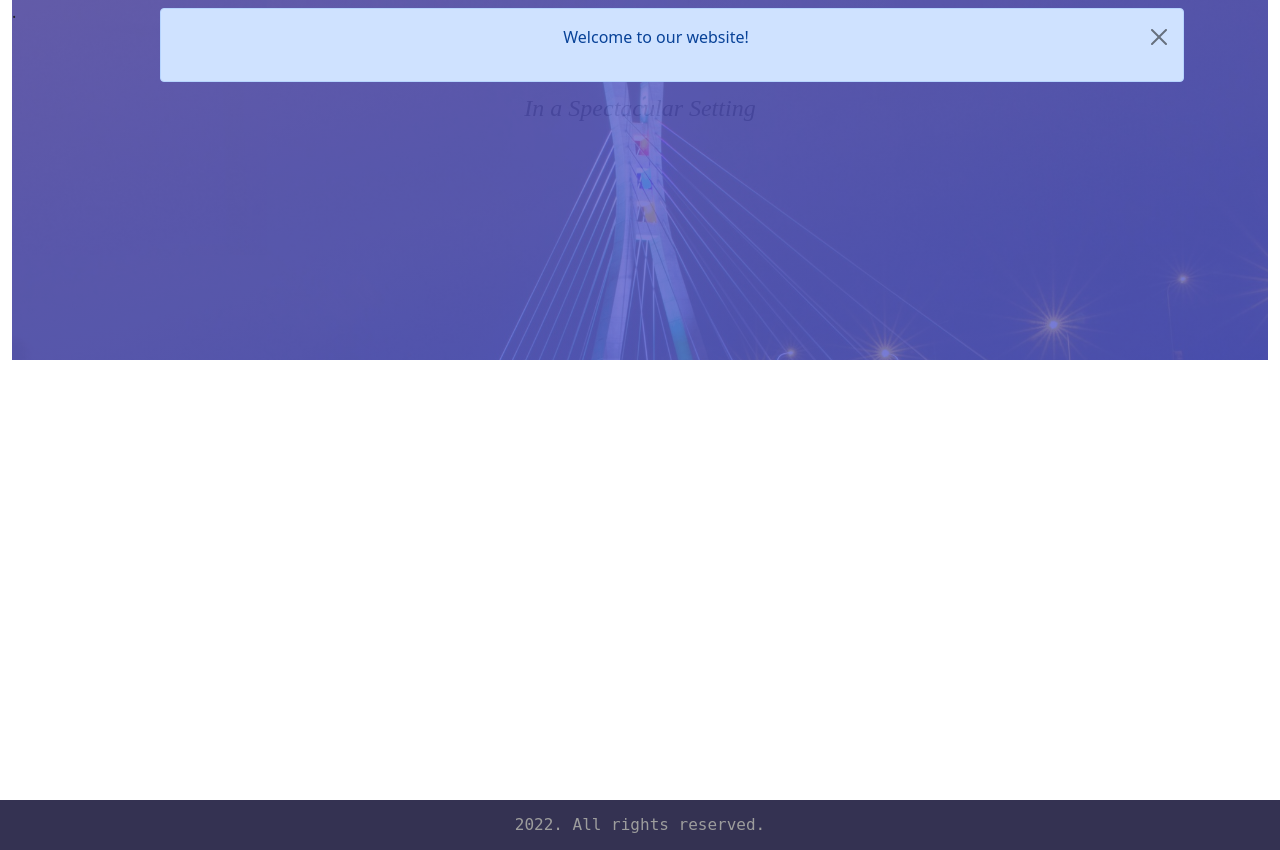
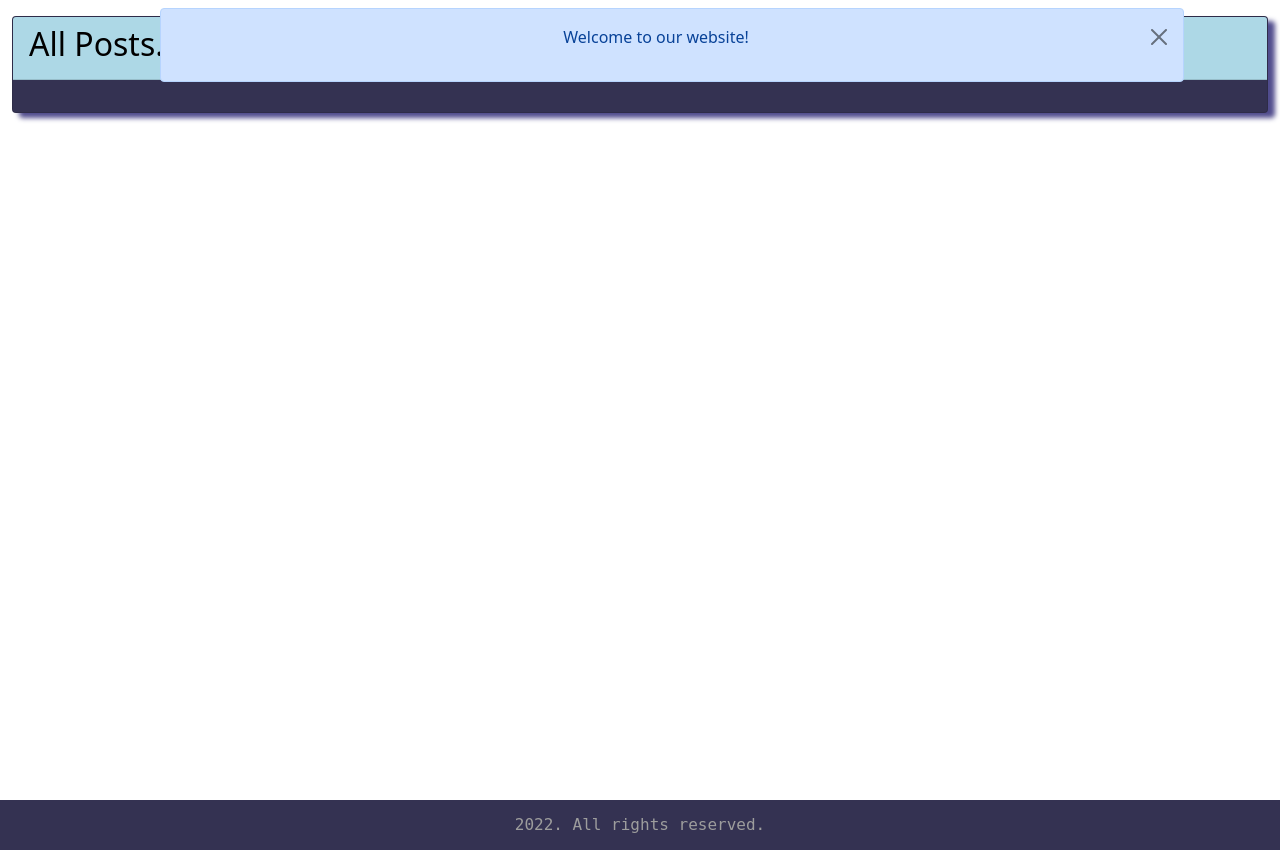
Before and after one commit to faozziyyah/flask-blog-app, a Flask app: page / in a window 1280 px wide. Shown: the part 62-912 px from the top of the page. Run offline with Flask 2, Linux system fonts and the light colour scheme; data that the repository does not hold is empty; some libraries are stand-ins or nearby versions.

Commit message:
added images to blog posts feature

```diff
--- a/app.py
+++ b/app.py
@@ -52,7 +52,7 @@ class Post(db.Model):
     slug = db.Column(db.String(255))
     poster_id = db.Column(db.Integer, db.ForeignKey("users.id"))
     comments = db.relationship('Comment', backref='post', lazy='dynamic')
-    #post_pic = db.Column(db.String(200), nullable=True)
+    post_pic = db.Column(db.String(200), nullable=True)
 class Comment(db.Model):
     id = db.Column(db.Integer(), primary_key=True)
     name = db.Column(db.String(255))
@@ -118,7 +118,7 @@ class PostForm(FlaskForm):
     content = CKEditorField('Content', validators=[DataRequired()])
     #author = StringField("author")
     slug = StringField("slug", validators=[DataRequired()])
-    #post_pic = FileField("post_pic")
+    post_pic = FileField("post_pic")
     submit = SubmitField("Submit")
 
 # login form
@@ -236,34 +236,32 @@ def post(id):
 @login_required
 def add_post():
     form = PostForm()
-
+    image_post = None
     if form.validate_on_submit():
         poster = current_user.id
-        post = Post(title=form.title.data, content=form.content.data, poster_id=poster, slug=form.slug.data)
+
+        if request.files['post_pic']:
+            #image_post = None
+            post_pic = request.files['post_pic']
+            pic_filename = secure_filename(post_pic.filename)
+            #set uuid
+            pic_name = str(uuid.uuid1()) + "_" + pic_filename
+            saver = request.files['post_pic']
+            #change it to string and save to db
+            post_pic = pic_name
+
+        post = Post(title=form.title.data, content=form.content.data, poster_id=poster, slug=form.slug.data, post_pic=post_pic)
         form.title.data = ''
         form.content.data = ''
-        #form.author.data = ''
+        form.post_pic.data = ''
         form.slug.data = ''
-        #name = ''
-
-        #form.post_pic.data = request.files['post_pic']
-        #name = form.post_pic.data.filename
-        #filepath = os.path.join(current_app.root_path, 'static/images/', name)
-        #form.post_pic.data.save(filepath)
-
-        #postpic_filename = secure_filename(form.post_pic.data.filename)
-        #postpic_name = str(uuid.uuid1()) + "_" + postpic_filename
-        #saver = request.files['post_pic']
-        #form.post_pic.data = postpic_name
 
         db.session.add(post)
         db.session.commit()
-
-        #saver.save(os.path.join(app.config['UPLOAD_FOLDER'], postpic_name))
-
+        saver.save(os.path.join(app.config['UPLOAD_FOLDER'], pic_name))
         flash("post submitted successfully!")
 
-    return render_template("add_post.html", form=form)
+    return render_template("add_post.html", post_pic=image_post, form=form)
 
 #update post
 @app.route('/posts/edit/<int:id>', methods=['GET', 'POST'])
--- a/static/css/style.css
+++ b/static/css/style.css
@@ -1,7 +1,20 @@
 
+/* Light mode */
 .navbar, footer {
   background-color: #343252;
   font-family: monospace;
+}
+
+.postcol, .colimage{
+  display: flex;
+  flex-direction: column;
+  justify-content: center;
+  align-items: center;
+  text-align: center;
+}
+
+.allcard{
+  margin-top: 1em;
 }
 
 .navbar-brand {
@@ -141,7 +154,7 @@ footer {
   left:0;
   width:100%;
   height:100%;
-  background-image: linear-gradient(to right bottom, rgba(105, 95, 194, 0.8), rgba(67, 76, 201, 0.8)), url(../images/download.jpg);
+  background-image: linear-gradient(to right bottom, rgba(105, 95, 194, 0.5), rgba(67, 76, 201, 0.5)), url(../images/download.jpg);
   background-position:top;
   background-size:cover;
   animation:fade2 20s infinite;
@@ -153,7 +166,7 @@ footer {
   left:0;
   width:100%;
   height:100%;
-  background-image: linear-gradient(to right bottom, rgba(105, 95, 194, 0.8), rgba(67, 76, 201, 0.8)), url(../images/bg.jpg);
+  background-image: linear-gradient(to right bottom, rgba(105, 95, 194, 0.2), rgba(67, 76, 201, 0.2)), url(../images/bg.jpg);
   background-position:top;
   background-size:cover;
   animation:fade3 20s infinite;
@@ -162,7 +175,7 @@ footer {
   .headertext{
     display: flex;
     flex-direction: column;
-    z-index: 9000;
+    z-index: 999999;
     justify-content: center;
     align-items: center;
     text-align: center;
@@ -181,7 +194,8 @@ footer {
     display:block;
     text-transform:uppercase;
     font-size:4rem;
-    margin-top: -19px;
+    margin-top: -15px;
+    color: black;
     }
 
     .headingprimarysub {
--- a/templates/add_post.html
+++ b/templates/add_post.html
@@ -40,6 +40,12 @@
         {{ form.content(class="form-control", rows="5") }}
 
         <br />
+
+        {{ form.post_pic.label() }}
+        {{ form.post_pic(class="form-control-file") }}
+
+        <br />
+
         {{ form.submit(class="btn btn-primary") }}
 
     </form>
--- a/templates/base.html
+++ b/templates/base.html
@@ -9,7 +9,7 @@
     <link rel="stylesheet" href="{{ url_for('static', filename='css/style.css') }}">
     <script src="{{ url_for('static', filename='js/jquery.js') }}"></script>
     <script src="{{ url_for('static', filename='js/bootstrap.js') }}"></script>
-    <script src="{{ url_for('static', filename='js/scripts.js') }}"></script>
+    <script src="{{ url_for('static', filename='js/script.js') }}"></script>
     {% block title %}{% endblock %}
 </head>
 <body>
@@ -21,6 +21,7 @@
             <a class="navbar-brand" href="{{ url_for('index') }}">
               EDUBLOG
             </a>
+
             <button class="navbar-toggler" type="button" data-bs-toggle="collapse" data-bs-target="#navbarCollapse" aria-controls="navbarCollapse" aria-expanded="false" aria-label="Toggle navigation">
               <span class="navbar-toggler-icon"></span>
             </button>
@@ -68,7 +69,7 @@
         </nav>
       </header>
 
-      <main class="container-fluid">
+      <main class="container-fluid main">
         {% block content %}{% endblock %}
       </main>
 
--- a/templates/dashboard.html
+++ b/templates/dashboard.html
@@ -35,7 +35,7 @@
 	                        <strong>Username:</strong>  {{ current_user.username }}<br/>
 	                        <strong>User Id:</strong>  {{ current_user.id }}<br/>
 	                        <strong>Number of posts:</strong>  {{ blogs }} posts<br/>
-	                        <strong>Email:</strong>  {{ current_user.email }}<br/>
+	                        <strong>Email:</strong> <a href="mailto:{{ current_user.email }}">{{ current_user.email }}</a> <br/>
 	                        <strong>Favorite Color:</strong>  {{ current_user.favorite_color }}<br/>
 	                        <strong>About Author:</strong>  {{ current_user.about_author }}<br/>
 	                        <!--<strong>Profile Pic:</strong>  {{ current_user.profile_pic }}<br/> -->
--- a/templates/index.html
+++ b/templates/index.html
@@ -15,19 +15,25 @@
 
 {% endfor %}
 
-<header class="header">
-  <div class="headerslider1">.</div>
-  <div class="headerslider2">.</div>
-  <div class="headerslider3">.</div>
+<!--<header class="header">
+  <div class="headerslider2"></div>
+  <div class="headerslider3"></div>
   <div class="headertext">
       <h1 class="headingprimarymain">Blog Posts...</h1>
       <p class="headingprimarysub">In a Spectacular Setting</p>
   </div>
-</header>
+</header> -->
 
-{% for postdetail in post %}
+<div class="card dashpost allcard">
 
-    <div class="post mb-3 p-3 shadow bg-body rounded">
+  <div class="card-header">
+    <h2>All Posts...</h2>
+  </div>
+
+  <div class="card-body">
+    {% for postdetail in post %}
+
+    <div class="allpost mb-3 p-3 shadow bg-body rounded">
       <h2><a href="{{ url_for('post', id=postdetail.id) }}">{{ postdetail.title }}</a> </h2>
       <p>{{ postdetail.content|safe }}</p>
 
@@ -47,6 +53,9 @@
 
     </div>
 
-{% endfor %}
+    {% endfor %}
+  </div>
+
+</div>
 
 {% endblock %}
```
Also changed, not shown: migrations/versions/cab6c0d65ab0_.py (added, +28 -0 lines), templates/post.html (+14 -2 lines), static/images/e61e9fef-5651-11ed-9a04-204747cf0f45_IMG_20200810_175403.jpg (added), static/images/fe189bb1-5653-11ed-b0a7-204747cf0f45_IMG_20211103_230752.jpg (added), static/js/scripts.js (deleted).
